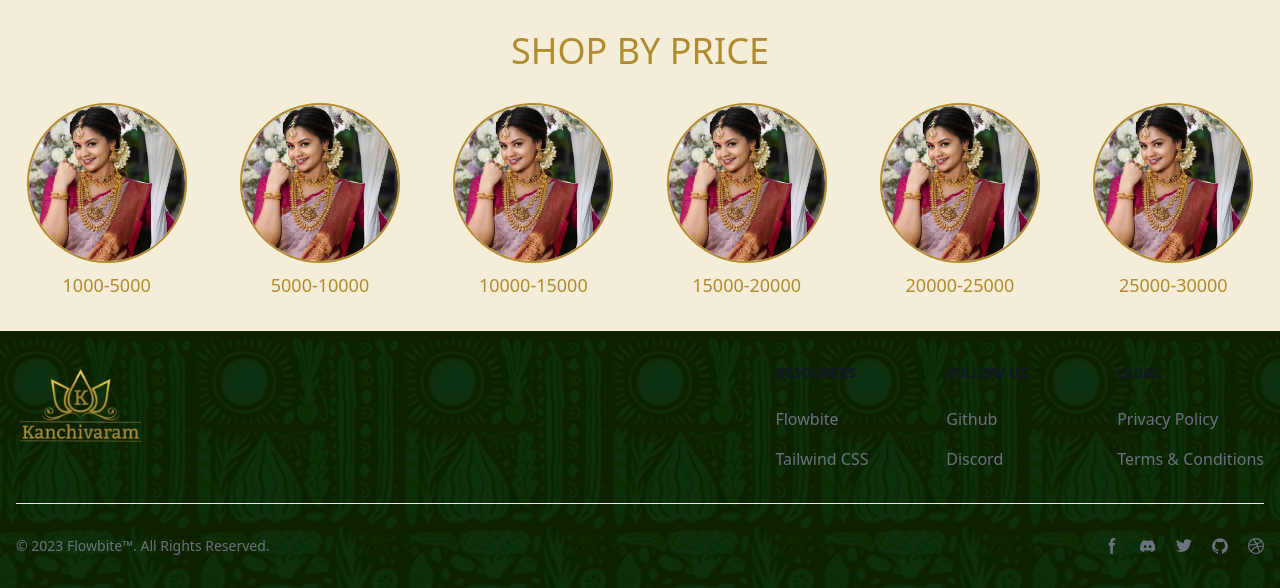
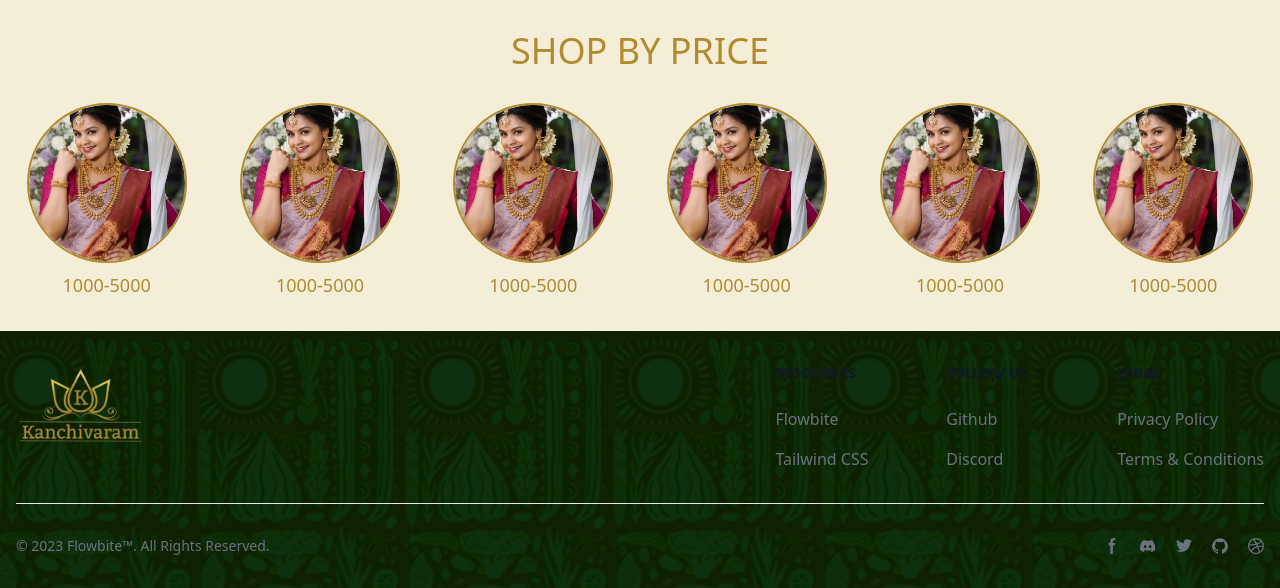
Before and after one commit to VarshaShaheen/Kanchivaram, a Django app: page / in a window 1280 px wide. Shown: the part 801-1389 px from the top of the page. Run offline with Django 5.2, Linux system fonts and the light colour scheme; data that the repository does not hold is empty; some libraries are stand-ins or nearby versions.

Commit message:
category page added

```diff
--- a/static/app/css/output.css
+++ b/static/app/css/output.css
@@ -732,6 +732,10 @@ video {
   height: 100vh;
 }
 
+.h-36 {
+  height: 9rem;
+}
+
 .w-4 {
   width: 1rem;
 }
@@ -746,6 +750,14 @@ video {
 
 .w-full {
   width: 100%;
+}
+
+.w-3 {
+  width: 0.75rem;
+}
+
+.w-36 {
+  width: 9rem;
 }
 
 .max-w-screen-xl {
@@ -865,6 +877,10 @@ video {
 
 .p-4 {
   padding: 1rem;
+}
+
+.p-1 {
+  padding: 0.25rem;
 }
 
 .px-2 {
--- a/templates/app/home/price_category.html
+++ b/templates/app/home/price_category.html
@@ -1,43 +1,42 @@
-<div class="flex  flex-col justify-center gap-8 py-8 ">
+<div class="flex  flex-col overflow-hidden justify-center gap-8 py-8 ">
     <h1 class="text-4xl text-center" >SHOP BY PRICE</h1>
     <div class="flex justify-around">
 
        <div class="flex flex-col gap-2 justify-items-center items-center">
         <div class="overflow-hidden w-40 h-40 rounded-full border-2 border-[#b18b2e]">
-            <img src="/static/app/img/img1.png" class="rounded-full" alt="">
+            <img src="/static/app/img/img1.png" class="rounded-full object-cover w-40 h-40" alt="">
             </div>
             <h1 class="text-lg text-center">1000-5000</h1>
         </div>
         <div class="flex flex-col gap-2 justify-items-center items-center">
         <div class="overflow-hidden w-40 h-40 rounded-full border-2 border-[#b18b2e]">
-            <img src="/static/app/img/img1.png" class="rounded-full" alt="">
+            <img src="/static/app/img/img1.png" class="rounded-full object-cover w-40 h-40" alt="">
             </div>
-            <h1 class="text-lg text-center">5000-10000</h1>
+            <h1 class="text-lg text-center">1000-5000</h1>
         </div>
        <div class="flex flex-col gap-2 justify-items-center items-center">
         <div class="overflow-hidden w-40 h-40 rounded-full border-2 border-[#b18b2e]">
-            <img src="/static/app/img/img1.png" class="rounded-full" alt="">
+            <img src="/static/app/img/img1.png" class="rounded-full object-cover w-40 h-40" alt="">
             </div>
-            <h1 class="text-lg text-center">10000-15000</h1>
+            <h1 class="text-lg text-center">1000-5000</h1>
         </div>
         <div class="flex flex-col gap-2 justify-items-center items-center">
         <div class="overflow-hidden w-40 h-40 rounded-full border-2 border-[#b18b2e]">
-            <img src="/static/app/img/img1.png" class="rounded-full" alt="">
+            <img src="/static/app/img/img1.png" class="rounded-full object-cover w-40 h-40" alt="">
             </div>
-            <h1 class="text-lg text-center">15000-20000</h1>
+            <h1 class="text-lg text-center">1000-5000</h1>
         </div>
         <div class="flex flex-col gap-2 justify-items-center items-center">
         <div class="overflow-hidden w-40 h-40 rounded-full border-2 border-[#b18b2e]">
-            <img src="/static/app/img/img1.png" class="rounded-full" alt="">
+            <img src="/static/app/img/img1.png" class="rounded-full object-cover w-40 h-40" alt="">
             </div>
-            <h1 class="text-lg text-center">20000-25000</h1>
+            <h1 class="text-lg text-center">1000-5000</h1>
         </div>
         <div class="flex flex-col gap-2 justify-items-center items-center">
         <div class="overflow-hidden w-40 h-40 rounded-full border-2 border-[#b18b2e]">
-            <img src="/static/app/img/img1.png" class="rounded-full" alt="">
+            <img src="/static/app/img/img1.png" class="rounded-full object-cover w-40 h-40" alt="">
             </div>
-            <h1 class="text-lg text-center">25000-30000</h1>
-        </div>
-
+            <h1 class="text-lg text-center">1000-5000</h1>
         </div>
     </div>
+</div>
```
Also changed, not shown: static/app/css/style.css (+22 -30 lines), templates/app/header.html (+28 -11 lines). Lines whose indentation alone changed are shown as unchanged.
